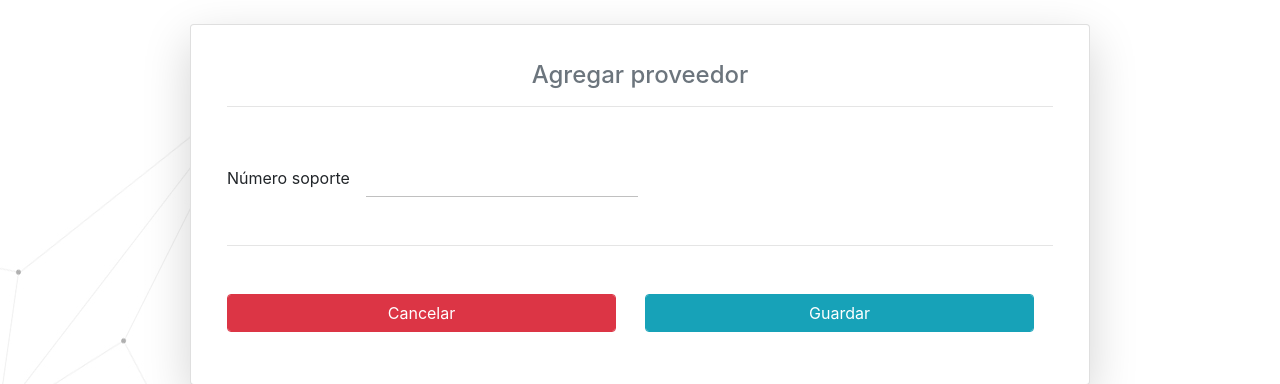
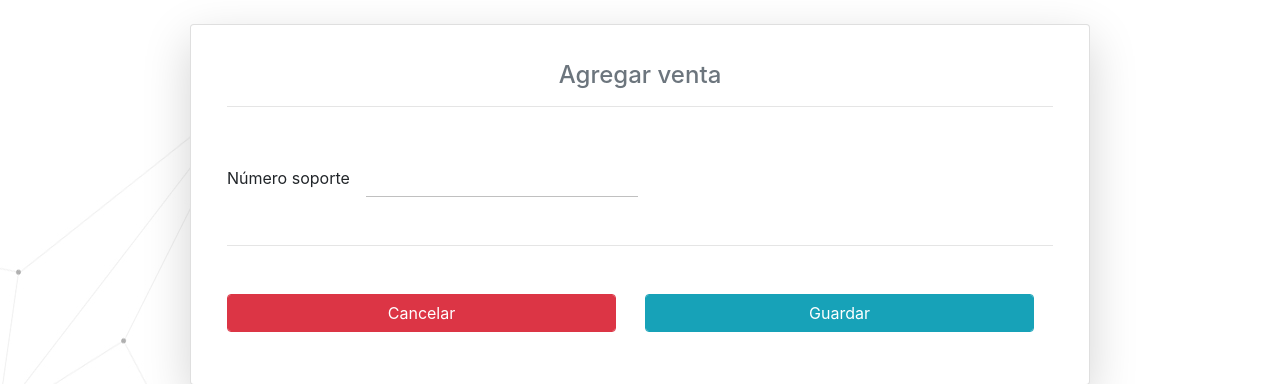
Before and after one commit to CRONOSPRO1/Senasoft2020-CDM, a PHP site: page /Senasoft2020-CDM/view/modulos/ventas/crear-pedido.php in a window 1280 px wide. Shown: the top 384 px of the page. Run offline with PHP 8.4, Linux system fonts and the light colour scheme; some libraries are stand-ins or nearby versions.

Commit message:
Actualizando repo

```diff
--- a/Controller/PrincipalController.php
+++ b/Controller/PrincipalController.php
@@ -60,7 +60,7 @@ class PrincipalController
                     $_SESSION['Nombre_vendedor'] = $resultado[0]['nombre'];
 
                     //ruta si puso bien el usuario y contraseña
-                    echo "session de de un proveedor";
+                    echo "session de un proveedor";
                 } else {
 
                     //si no puso bien las contraseña
--- a/view/modulos/compras/crear-ingreso.php
+++ b/view/modulos/compras/crear-ingreso.php
@@ -21,7 +21,7 @@
         <div class="card shadow-lg p-3 mb-3 bg-white rounded mt-4" style="max-width: 1000px; margin: 0 auto;">
             <div class="card-body">
                 <div class="card-title pb-2 text-center">
-                    <h4 class="text-secondary borde-bottom-diseno">Agregar proveedor</h4>
+                    <h4 class="text-secondary borde-bottom-diseno">Agregar Compra</h4>
                     <hr class="pb-2 pt-2">
                 </div>
                 <!-- <form action="" method="POST">
--- a/view/modulos/ventas/crear-pedido.php
+++ b/view/modulos/ventas/crear-pedido.php
@@ -20,7 +20,7 @@
         <div class="card shadow-lg p-3 mb-3 bg-white rounded mt-4" style="max-width: 900px; margin: 0 auto;">
             <div class="card-body">
                 <div class="card-title pb-2 text-center">
-                    <h4 class="text-secondary borde-bottom-diseno">Agregar proveedor</h4>
+                    <h4 class="text-secondary borde-bottom-diseno">Agregar venta</h4>
                     <hr class="pb-2 pt-2">
                 </div>
                 <form action="" method="POST">
```
